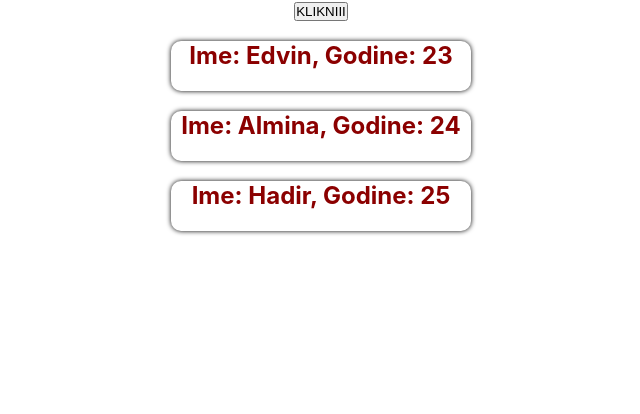
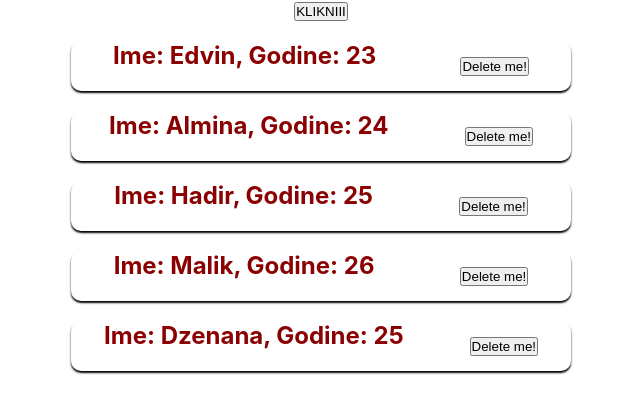
Before and after one commit to ArtificialBee/React_app_learning, a React (Create React App) app: page / in a window 1280 px wide. Both pictures are taken after a click on the button "KLIKNIII". Shown: the top 414 px of the page, without its empty margins (319-959 px from the left). Built offline with nearby package versions, Linux system fonts and the light colour scheme.

Commit message:
Dinamically add and delete persons from array of persons (JSOs)

```diff
--- a/src/containers/App.js
+++ b/src/containers/App.js
@@ -6,36 +6,44 @@ import Persons from './Persons';
 class App extends Component{
   state={
     persons:[
-      {name: "Edvin", age:"23"},
-      {name: "Almina", age:"24"},
-      {name: "Hadir",age:"25"}
+      {id:"1",name: "Edvin", age:"23"},
+      {id:"2",name: "Almina", age:"24"},
+      {id:"3",name: "Hadir",age:"25"},
+      {id:"4",name: "Malik",age:"26"},
+      {id:"5",name: "Dzenana",age:"25"}
     ],
-    showPersons: false
+    visibility: false
   };
 
-  togglePersonsHandler=()=>{
-    const doesShowPersons=this.state.showPersons;
-    this.setState({
-      persons:[
-        {name: "Edvin", age:"23"},
-        {name: "Almina", age:"24"},
-        {name: "Hadir",age:"25"}
-      ],
-      showPersons: !doesShowPersons
-    });
-  }
+ togglePersonsHandler=()=>{
+  const vis=this.state.visibility;
+  this.setState({visibility: !vis})
+ }
+
+ deletePersonHandler=(indexPerson)=>{
+  const persones=[...this.state.persons];
+  persones.splice(indexPerson,1);
+  this.setState({persons: persones});
+
+ }
+
 
 
   render(){
+
+    let showPersons=null; //Default value of showing persons
+
+    if(this.state.visibility){
+      showPersons=(this.state.persons.map((person,index)=>{
+        return <Persons name={person.name} age={person.age} click={()=> this.deletePersonHandler(index)} key={person.id}/>
+      }));
+    }
+
+
     return(
       <div className="App">
         <button onClick={this.togglePersonsHandler}>KLIKNIII</button>
-        {this.state.showPersons?<div>
-          <Persons name={this.state.persons[0].name} age={this.state.persons[0].age}/>
-          <Persons name={this.state.persons[1].name} age={this.state.persons[1].age} change={this.nameChangedHandler}/>
-          <Persons name={this.state.persons[2].name} age={this.state.persons[2].age} />
-        </div>:null}
-
+        {showPersons}
       </div>
     );
   }
--- a/src/containers/Persons.css
+++ b/src/containers/Persons.css
@@ -5,13 +5,19 @@
 }
 
 .Person {
-  box-shadow: 0 0 5px black;
+  box-shadow: 0 2px 2px black;
   border-radius: 10px;
   margin: 20px auto;
   height: 50px;
-  width: 300px;
+  width: 500px;
+  display: flex;
+  flex-direction: row;
+  justify-content: space-around;
+  align-items: center;
 }
 
 .Person h2 {
   color: darkred;
+
+  height: 100%;
 }
--- a/src/containers/Persons.js
+++ b/src/containers/Persons.js
@@ -5,6 +5,7 @@ const Persons = (props) => {
     return (
         <div className="Person">
             <h2>Ime: {props.name}, Godine: {props.age}</h2>
+            <button onClick={props.click}>Delete me!</button>
         </div>
     );
 }
```
